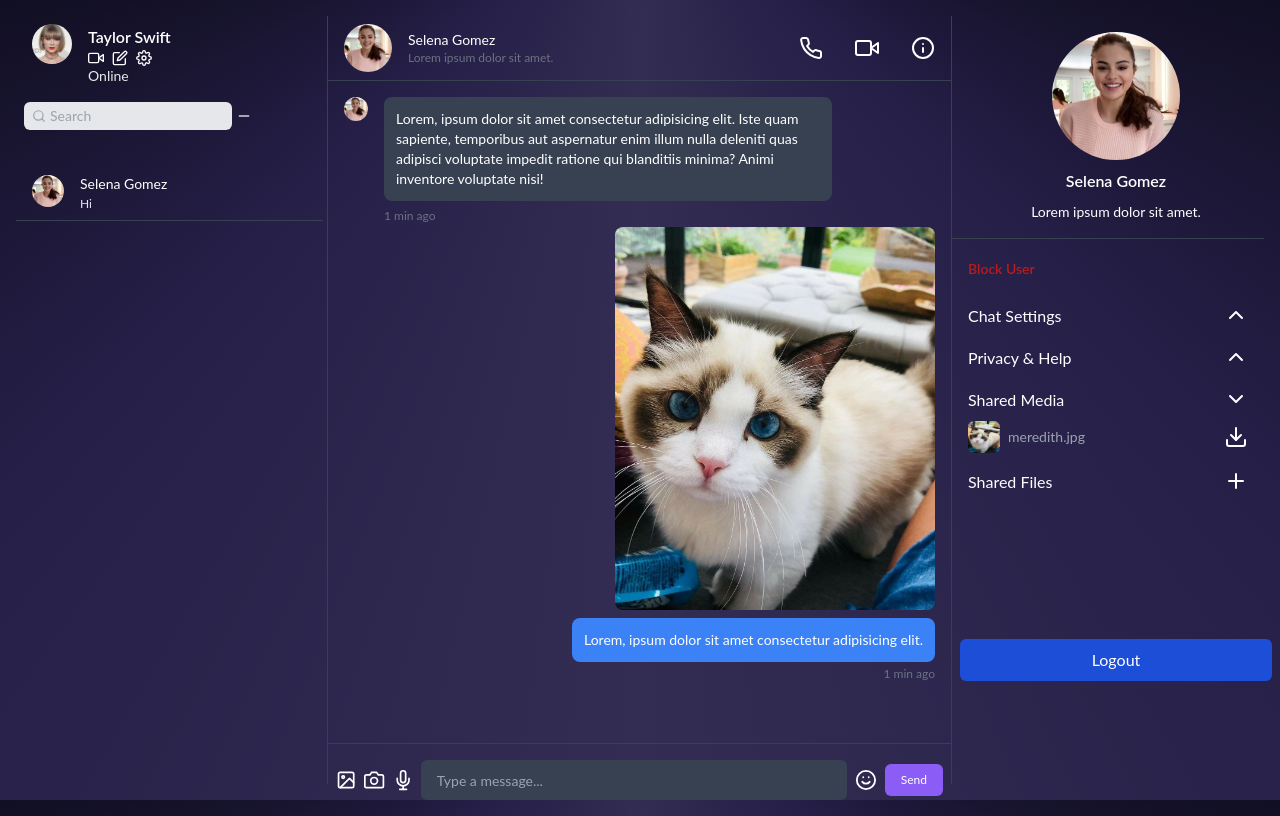
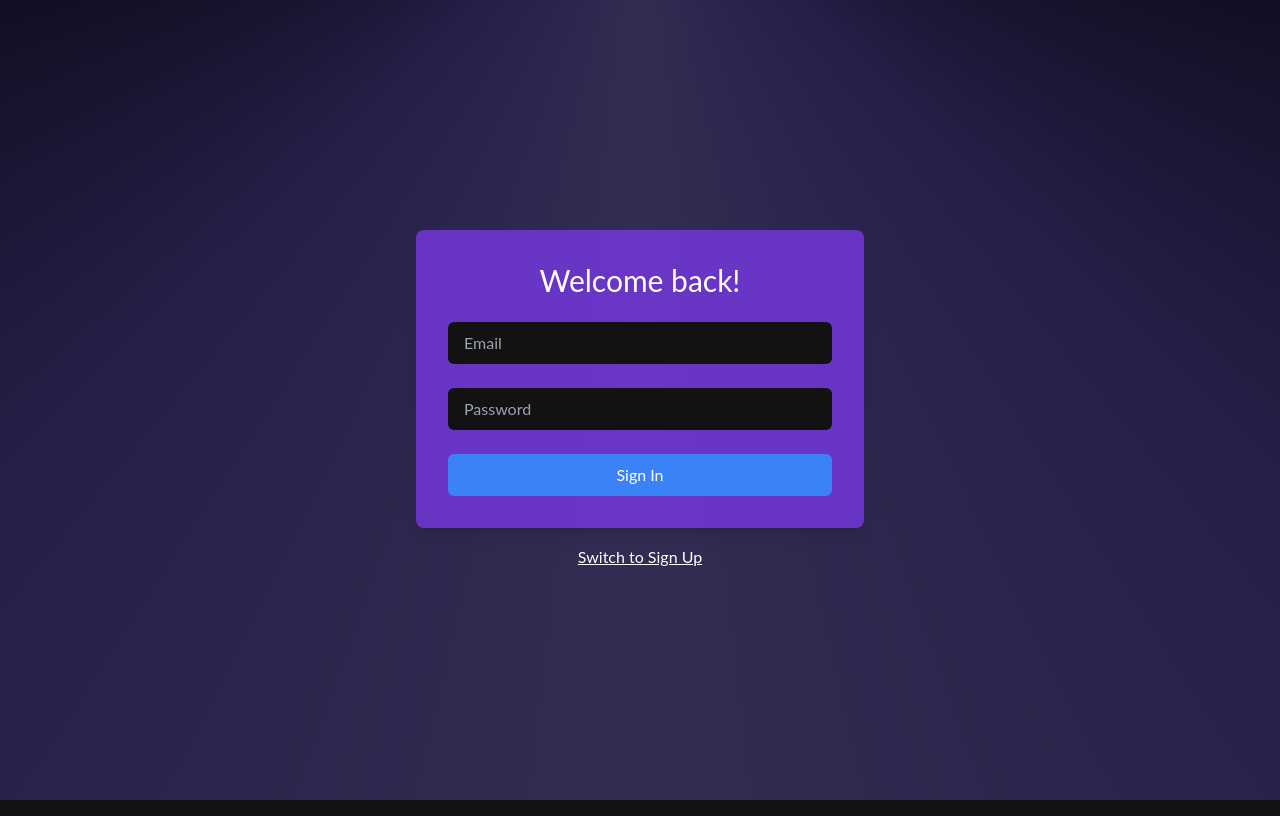
Before and after one commit to rdayupay/ping, a React (Vite) app: page / in a window 1280 px wide. Built offline with nearby package versions, Linux system fonts and the light colour scheme.

Commit message:
Create the login page

```diff
--- a/src/App.jsx
+++ b/src/App.jsx
@@ -1,11 +1,10 @@
 import ChatInterface from './components/ChatInterface';
+import Login from './components/Login';
 
 function App() {
-  return (
-    <>
-      <ChatInterface />
-    </>
-  );
+  const isUser = false;
+
+  return <>{isUser ? <ChatInterface /> : <Login />}</>;
 }
 
 export default App;
--- /dev/null
+++ b/src/components/Login.jsx
@@ -0,0 +1,22 @@
+import { useState } from 'react';
+
+import SignIn from './SignIn';
+import SignUp from './SignUp';
+
+function Login() {
+  const [showSignIn, setShowSignIn] = useState(true);
+
+  return (
+    <div className="flex flex-col items-center min-h-screen justify-center">
+      {showSignIn ? <SignIn /> : <SignUp />}
+      <button
+        className="mt-4 underline"
+        onClick={() => setShowSignIn(!showSignIn)}
+      >
+        {showSignIn ? 'Switch to Sign Up' : 'Switch to Sign In'}
+      </button>
+    </div>
+  );
+}
+
+export default Login;
--- /dev/null
+++ b/src/components/SignIn.jsx
@@ -0,0 +1,29 @@
+function SignIn() {
+  return (
+    <div className="bg-violet-600 p-8 rounded-lg shadow-lg w-full max-w-md bg-opacity-75">
+      <h2 className="text-3xl mb-6 text-center">Welcome back!</h2>
+      <form className="space-y-6">
+        <input
+          type="text"
+          placeholder="Email"
+          name="email"
+          className="w-full px-4 py-2  rounded-md focus:outline-none focus:ring-2 focus:ring-blue-500"
+        />
+        <input
+          type="password"
+          placeholder="Password"
+          name="password"
+          className="w-full px-4 py-2  rounded-md focus:outline-none focus:ring-2 focus:ring-blue-500"
+        />
+        <button
+          type="submit"
+          className="w-full bg-blue-500 py-2 rounded-md hover:bg-blue-600 focus:outline-none focus:ring-2 focus:ring-blue-500 focus:ring-offset-2"
+        >
+          Sign In
+        </button>
+      </form>
+    </div>
+  );
+}
+
+export default SignIn;
--- /dev/null
+++ b/src/components/SignUp.jsx
@@ -0,0 +1,70 @@
+import { useState } from 'react';
+
+function SignUp() {
+  const [avatar, setAvatar] = useState({
+    file: null,
+    url: '',
+  });
+
+  const handleAvatar = (event) => {
+    if (!event.target.files[0]) {
+      return;
+    }
+
+    setAvatar({
+      file: event.target.files[0],
+      url: URL.createObjectURL(event.target.files[0]),
+    });
+  };
+
+  return (
+    <div className="bg-violet-600 p-8 rounded-lg shadow-lg w-full max-w-md bg-opacity-75">
+      <h2 className="text-3xl mb-6 text-center">Create an Account</h2>
+      <form className="space-y-6">
+        <label
+          htmlFor="file"
+          className="flex items-center justify-center underline cursor-pointer"
+        >
+          <img
+            src={avatar.url || './TSCat.jpg'}
+            alt="Avatar"
+            className="w-12 h-12 rounded-full mr-2"
+          />
+          Upload an image
+        </label>
+        <input
+          type="file"
+          id="file"
+          className="hidden"
+          onChange={handleAvatar}
+        />
+        <input
+          type="text"
+          placeholder="Username"
+          name="username"
+          className="w-full px-4 py-2 rounded-md focus:outline-none focus:ring-2 focus:ring-blue-500"
+        />
+        <input
+          type="email"
+          placeholder="Email"
+          name="email"
+          className="w-full px-4 py-2 rounded-md focus:outline-none focus:ring-2 focus:ring-blue-500"
+        />
+        <input
+          type="password"
+          placeholder="Password"
+          name="password"
+          className="w-full px-4 py-2 rounded-md focus:outline-none focus:ring-2 focus:ring-blue-500"
+        />
+        <button
+          type="submit"
+          className="w-full bg-blue-500  py-2 rounded-md hover:bg-blue-600 focus:outline-none focus:ring-2 focus:ring-blue-500 focus:ring-offset-2"
+        >
+          Sign Up
+        </button>
+      </form>
+    </div>
+  );
+}
+
+export default SignUp;
```
